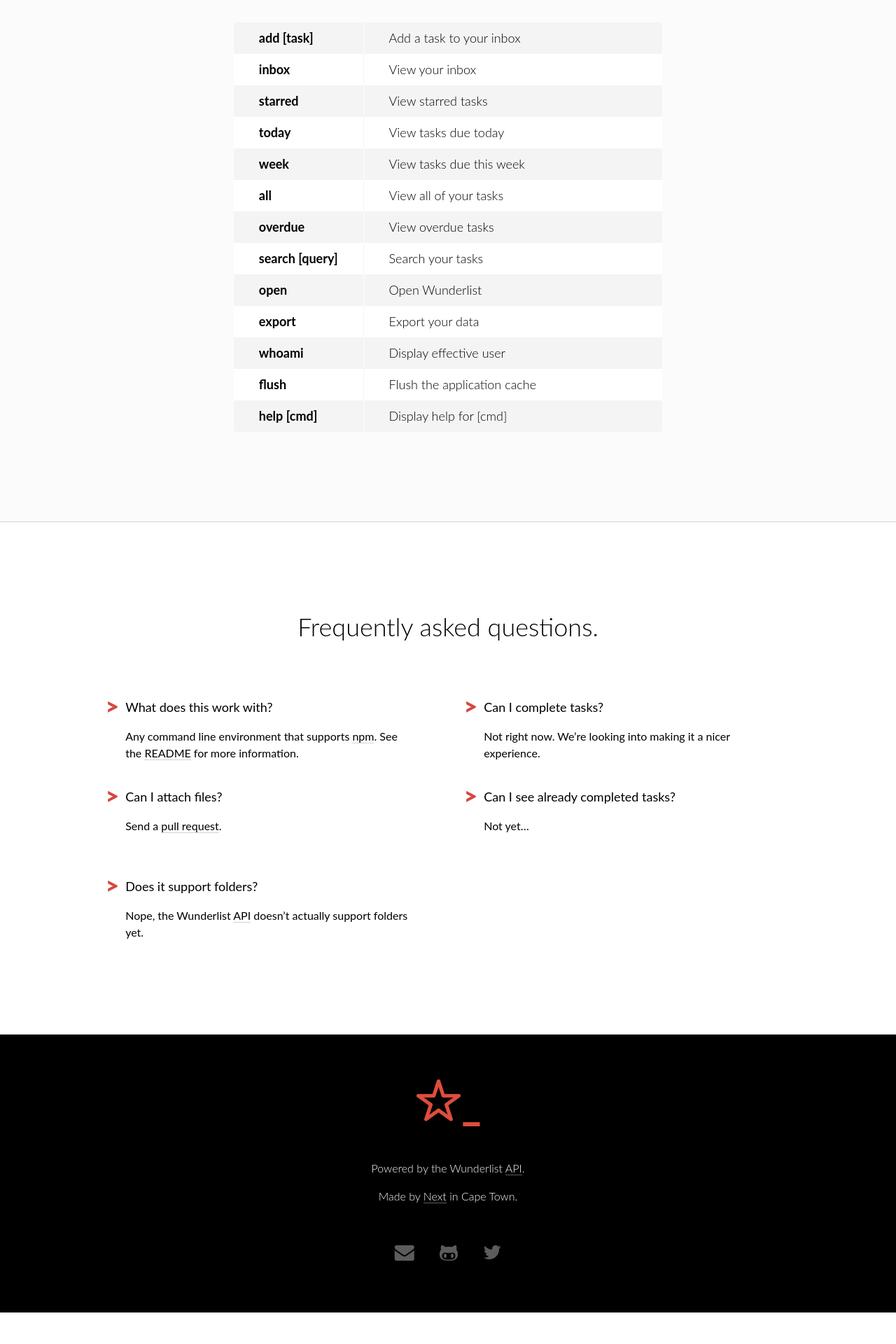
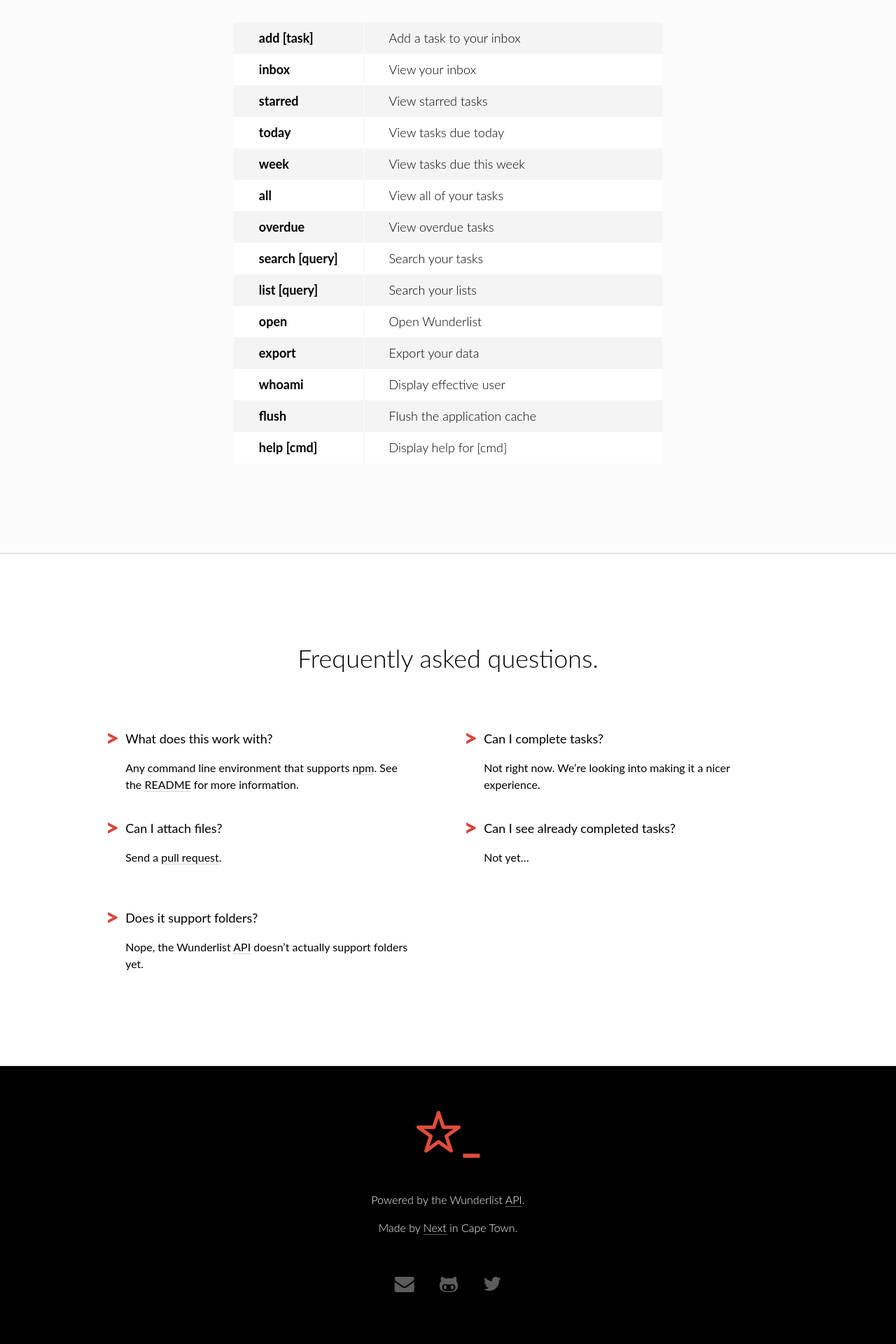
Before and after one commit to wayneashleyberry/wunderline, a Jekyll site: the page built from index.html, in a window 1280 px wide. Shown: the part 4067-5987 px from the top of the page at 70% size. Built offline with Jekyll 4.4.1, drawn with Linux system fonts in a browser that asks for light colours; some web fonts are replaced; before the commit the page ends 5942 px from its top, so only the background shows below that.

Commit message:
Update index.html

```diff
--- a/index.html
+++ b/index.html
@@ -141,6 +141,10 @@
                 <td>Search your tasks</td>
             </tr>
             <tr>
+                <th>list [query]</th>
+                <td>Search your lists</td>
+            </tr>
+            <tr>
                 <th>open</th>
                 <td>Open Wunderlist</td>
             </tr>
```
